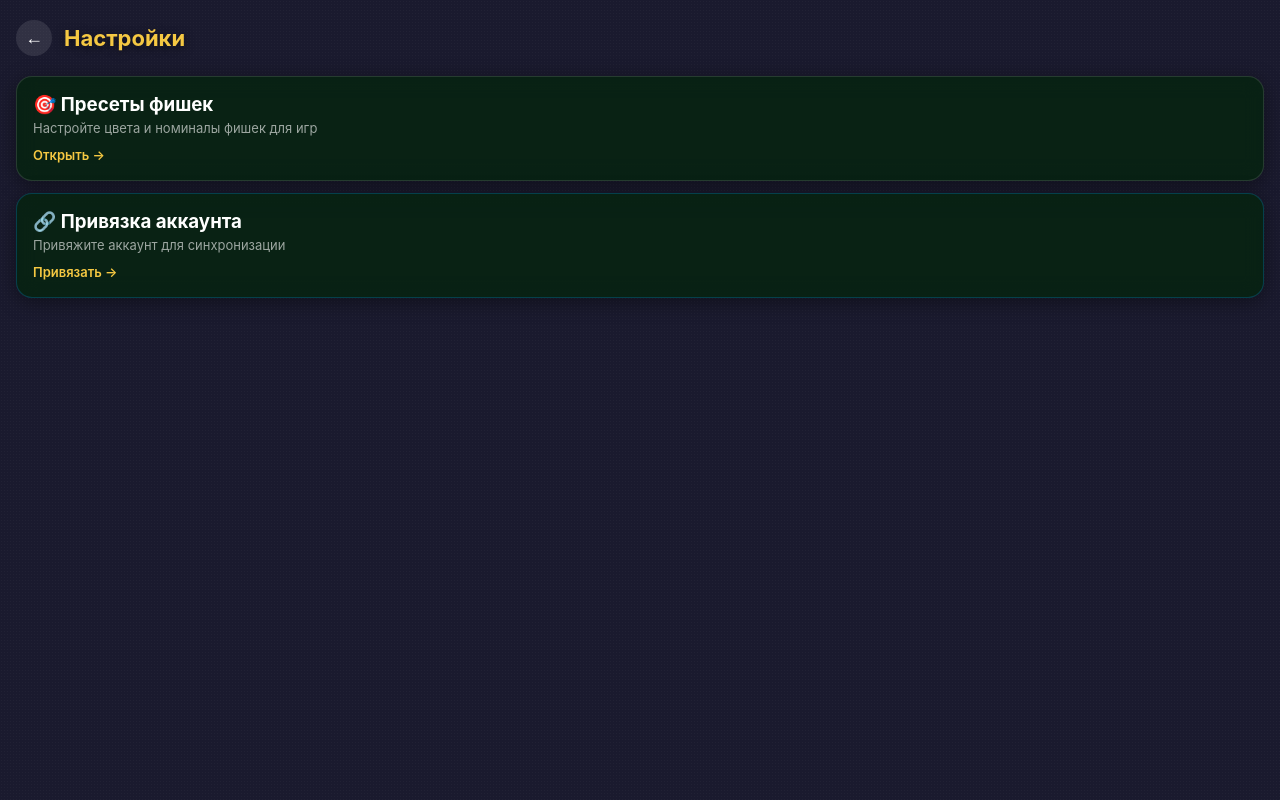
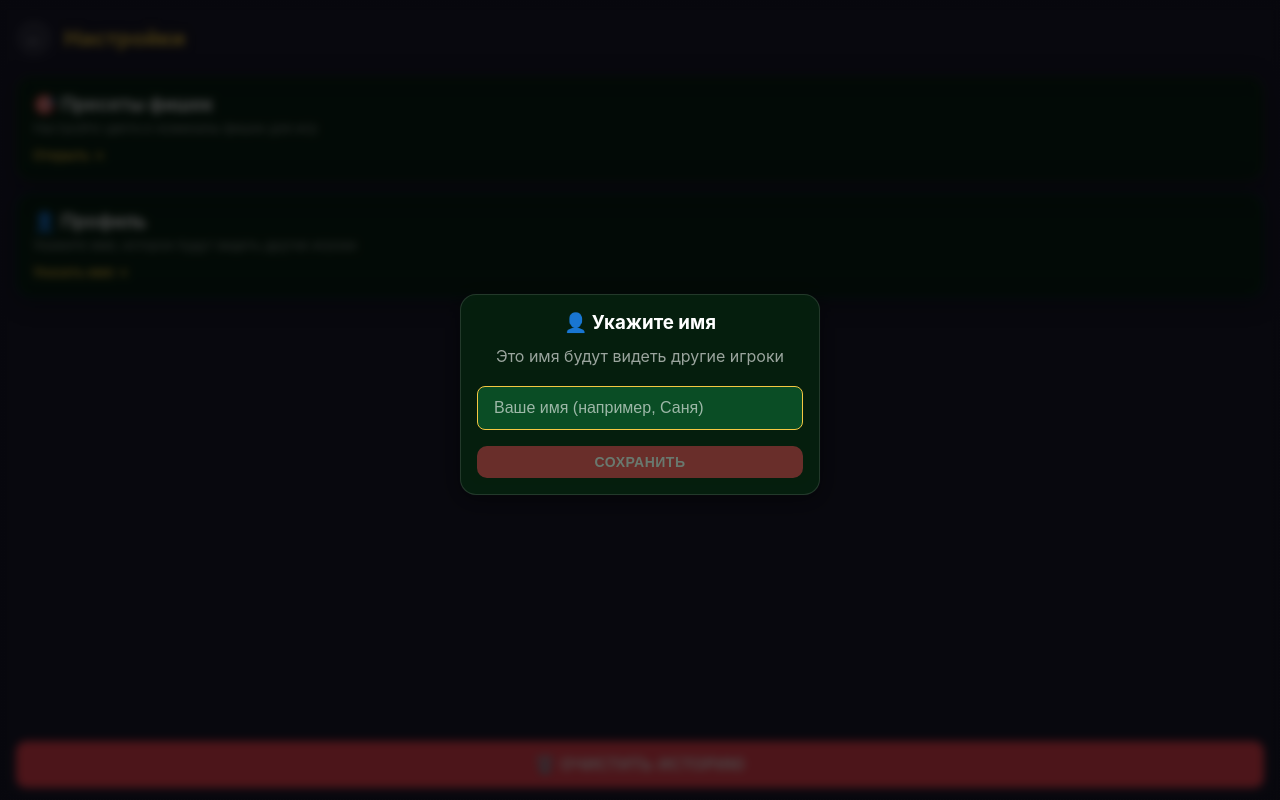
Before and after one commit to BatootVibe/pokerok-helper, a React (Vite) app: page /settings in a window 1280 px wide. Built offline with nearby package versions, Linux system fonts and the light colour scheme; no server answers.

Commit message:
feat: auto-prompt for name on first login, remove unbind button, save user with null name on server

```diff
--- a/src/pages/SettingsPage.tsx
+++ b/src/pages/SettingsPage.tsx
@@ -1,6 +1,6 @@
 import { useState, useCallback, useEffect } from 'react';
 import { useNavigate } from 'react-router-dom';
-import { clearGameHistory, getUserProfile, saveUserProfile, deleteUserProfile, updateUserProfile } from '../utils/storage';
+import { clearGameHistory, getUserProfile, saveUserProfile, updateUserProfile } from '../utils/storage';
 import { HeaderBack } from '../components/HeaderBack';
 import { ConfirmModal } from '../components/ConfirmModal';
 
@@ -8,19 +8,21 @@ export function SettingsPage() {
   const navigate = useNavigate();
   const [showConfirm, setShowConfirm] = useState(false);
   const [showBindModal, setShowBindModal] = useState(false);
-  const [showUnbindConfirm, setShowUnbindConfirm] = useState(false);
   const [showEditNameModal, setShowEditNameModal] = useState(false);
   const [bindName, setBindName] = useState('');
   const [bindError, setBindError] = useState('');
   const [userProfile, setUserProfile] = useState<{ name: string } | null>(null);
 
-  const [isBound, setIsBound] = useState(false);
+  // Удаляем isBound, так как теперь вход автоматический
 
   // Загружаем профиль при входе
   useEffect(() => {
     getUserProfile().then(profile => {
       setUserProfile(profile);
-      setIsBound(!!profile);
+      // Если у пользователя нет имени — сразу показываем окно ввода
+      if (!profile || !profile.name) {
+        setShowBindModal(true);
+      }
     });
   }, []);
 
@@ -34,16 +36,6 @@ export function SettingsPage() {
       setShowBindModal(false);
     } else {
       setBindError(result.error || 'Ошибка при привязке');
-    }
-  };
-
-  const handleUnbind = async () => {
-    try {
-      await deleteUserProfile();
-      setUserProfile(null);
-      setShowUnbindConfirm(false);
-    } catch {
-      alert('Не удалось отвязать аккаунт. Попробуйте ещё раз.');
     }
   };
 
@@ -83,55 +75,43 @@ export function SettingsPage() {
 
       <div
         className="card settings-card settings-telegram"
-        onClick={() => !userProfile && setShowBindModal(true)}
+        onClick={() => !userProfile?.name && setShowBindModal(true)}
       >
-        {userProfile ? (
+        {userProfile?.name ? (
           <>
             <h3 className="mb-4">👤 Профиль</h3>
             <div className="profile-info">
               <span className="profile-name">{userProfile.name}</span>
             </div>
-            <div className="mt-12" style={{ display: 'flex', gap: '8px' }}>
+            <div className="mt-12">
               <button
                 className="btn btn-secondary btn-small"
-                style={{ flex: 1 }}
+                style={{ width: '100%' }}
                 onClick={(e) => {
                   e.stopPropagation();
                   setBindName(userProfile.name);
                   setShowEditNameModal(true);
                 }}
               >
-                ✏️ Изменить
-              </button>
-              <button
-                className="btn btn-danger btn-small"
-                style={{ flex: 1 }}
-                onClick={(e) => {
-                  e.stopPropagation();
-                  setShowUnbindConfirm(true);
-                }}
-              >
-                🔓 Отвязать
+                ✏️ Изменить имя
               </button>
             </div>
           </>
         ) : (
           <>
-            <h3 className="mb-4">🔗 Привязка аккаунта</h3>
+            <h3 className="mb-4">👤 Профиль</h3>
             <p className="text-muted text-sm mb-8">
-              Привяжите аккаунт для синхронизации
+              Укажите имя, которое будут видеть другие игроки
             </p>
-            <span className="settings-link-text">Привязать →</span>
+            <span className="settings-link-text">Указать имя →</span>
           </>
         )}
       </div>
 
       <div className="fixed-actions">
-        {isBound && (
         <button className="btn btn-danger" onClick={() => setShowConfirm(true)}>
           🗑️ Очистить историю
         </button>
-        )}
       </div>
 
       {showConfirm && (
@@ -144,21 +124,11 @@ export function SettingsPage() {
         />
       )}
 
-      {showUnbindConfirm && (
-        <ConfirmModal
-          title="🔓 Отвязать аккаунт?"
-          description="Ваше имя больше не будет привязано к Telegram."
-          danger
-          onConfirm={handleUnbind}
-          onCancel={() => setShowUnbindConfirm(false)}
-        />
-      )}
-
       {showBindModal && (
         <div className="modal-overlay">
           <div className="card card-modal">
-            <h3 className="modal-title">🔗 Привязка аккаунта</h3>
-            <p className="modal-desc">Введите имя, которое будут видеть другие игроки</p>
+            <h3 className="modal-title">👤 Укажите имя</h3>
+            <p className="modal-desc">Это имя будут видеть другие игроки</p>
             {bindError && <p className="error-text">{bindError}</p>}
             <input
               className="input"
@@ -171,11 +141,14 @@ export function SettingsPage() {
             />
             <div className="modal-actions mt-16">
               <button className="btn btn-primary btn-small" style={{ flex: 1 }} onClick={handleBind} disabled={!bindName.trim()}>
-                Привязать
+                Сохранить
               </button>
+              {/* Скрываем отмену при первом входе, чтобы заставить ввести имя */}
+              {userProfile?.name && (
                 <button className="btn btn-secondary btn-small" style={{ flex: 1 }} onClick={() => setShowBindModal(false)}>
                   Отмена
                 </button>
+              )}
             </div>
           </div>
         </div>
```
Also changed, not shown: 4 other files (tests, documents, lock files or other folders). Lines whose indentation alone changed are shown as unchanged.
